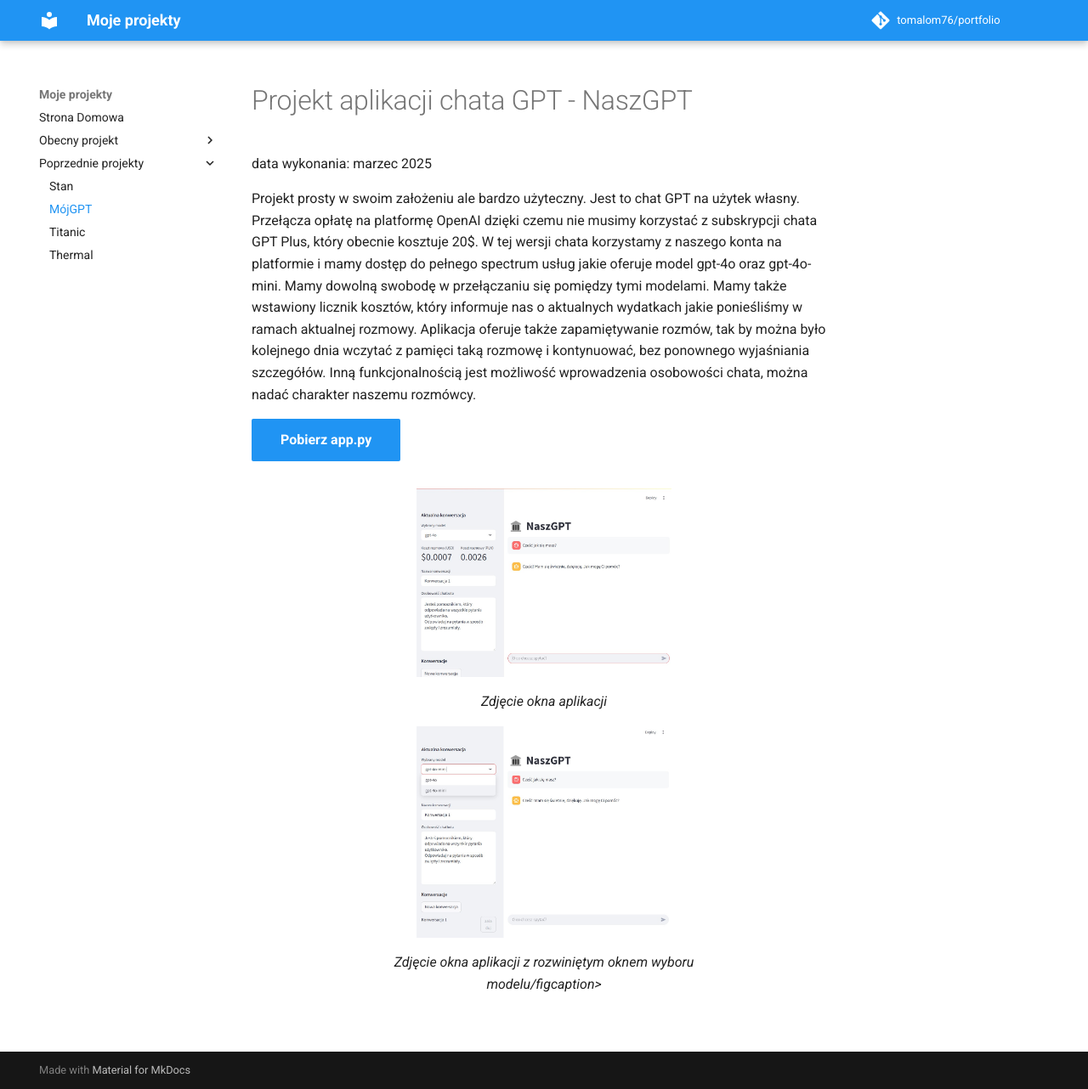
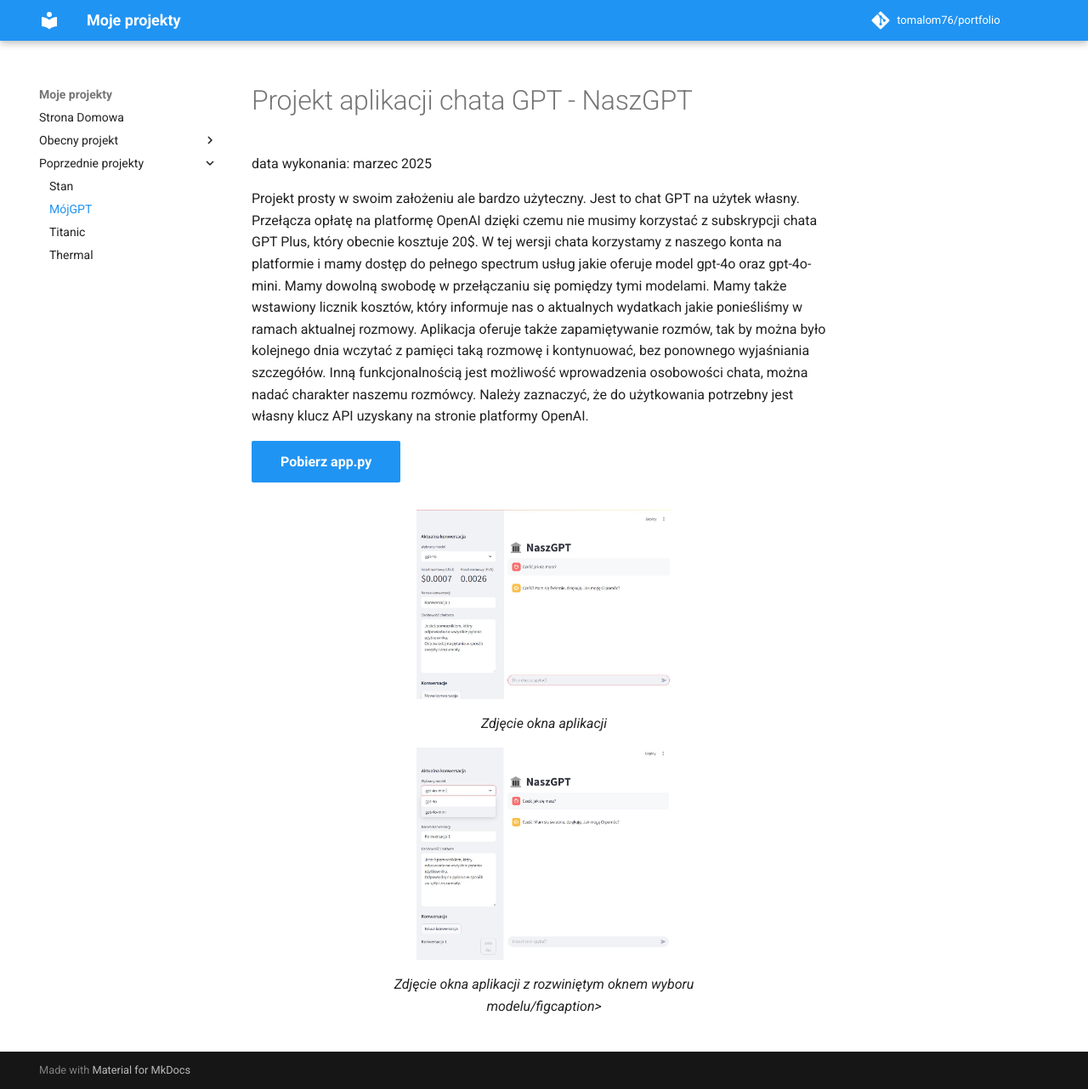
Before and after one commit to Tomalom76/portfolio, an MkDocs documentation site: the page built from docs/mojGPT/index.md, in a window 1280 px wide and 1282 px high. Shown: the whole window at 85% size. Built offline with MkDocs 1.6.1 and Material for MkDocs 9.7.7, drawn with Linux system fonts in a browser that asks for light colours; comment, search, counter and statistics services are not loaded.

Commit message:
poprawki w index

```diff
--- a/docs/mojGPT/index.md
+++ b/docs/mojGPT/index.md
@@ -13,6 +13,8 @@
 z pamięci taką rozmowę i kontynuować, bez ponownego wyjaśniania szczegółów.
 Inną funkcjonalnością jest możliwość wprowadzenia osobowości chata, można nadać charakter
 naszemu rozmówcy.
+Należy zaznaczyć, że do użytkowania potrzebny jest własny klucz API uzyskany na stronie
+platformy OpenAI.
 
 <a href="app.py" class="md-button md-button--primary">Pobierz app.py</a>
 
```
